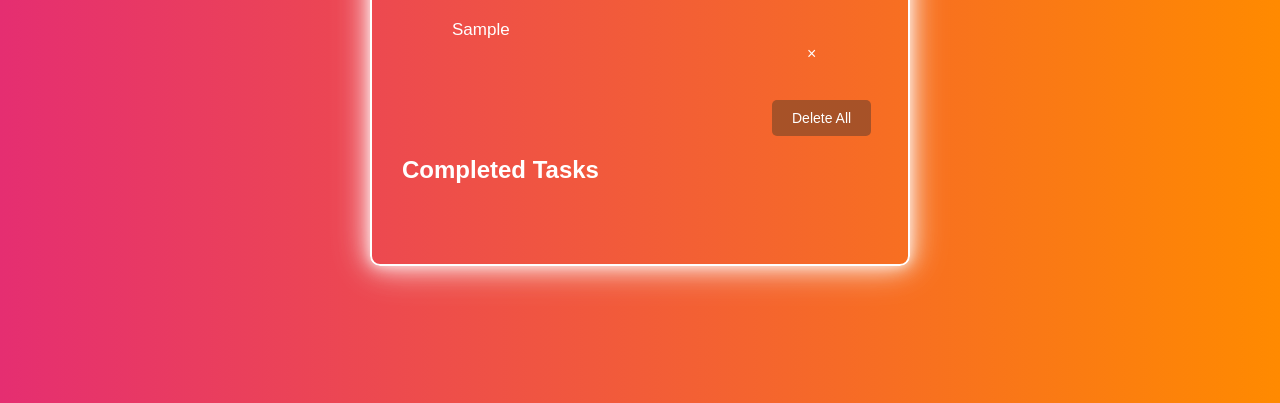
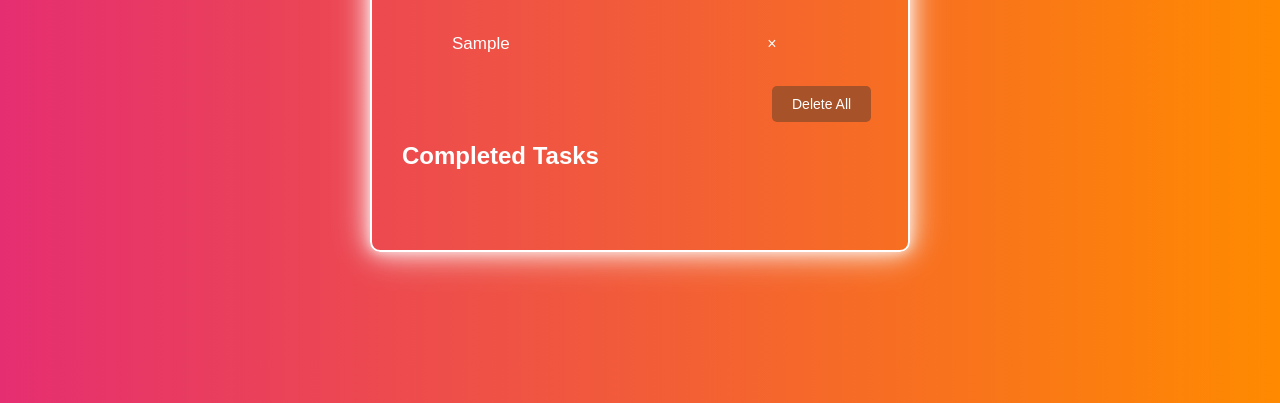
Before and after one commit to Darylsilva500/Todo-List-using-html-CSS-and-Javascript-, a plain HTML site: page index.html in a window 1280 px wide. Both pictures are taken after typing "Sample" into the empty fields and a click on the button "Add Task". Shown: the part 397-800 px from the top of the page. Drawn offline with Linux system fonts and the light colour scheme.

Commit message:
Update style.css

```diff
--- a/style.css
+++ b/style.css
@@ -143,6 +143,10 @@ ul li.completed::before {
 }
 
 .delete-btn {
+    position: absolute;
+    top: 50%;
+    left: 370px;
+    transform: translate(-50%, -50%);
     background-color: transparent;
     color: #fff;
     border: none;
@@ -150,8 +154,10 @@ ul li.completed::before {
     padding: 5px;
     cursor: pointer;
     font-size: 16px;
-    margin-left: 350px;
 }
+
+
+
 
 .delete-btn:hover {
     background-color: transparent;
```
